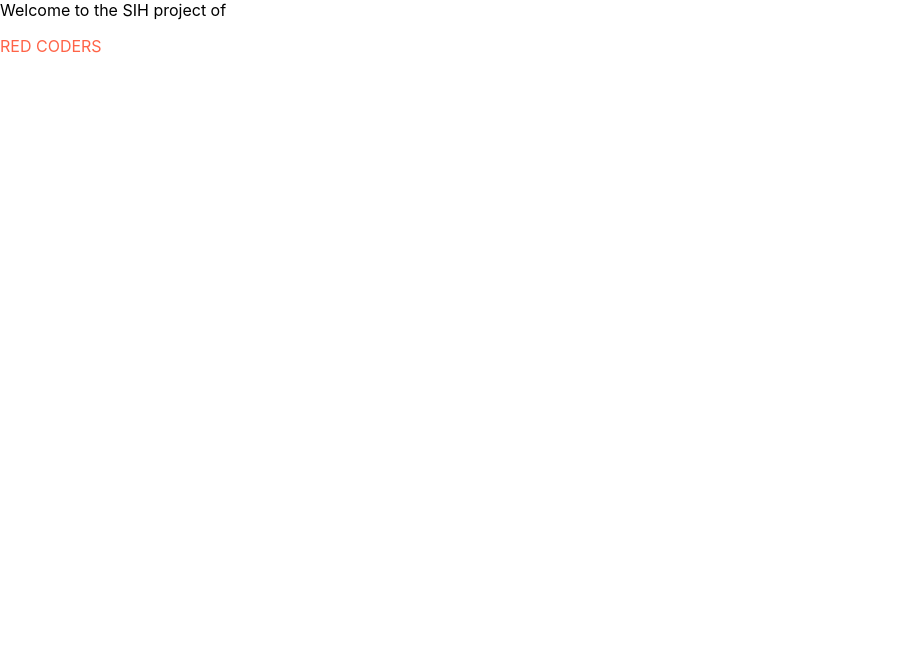
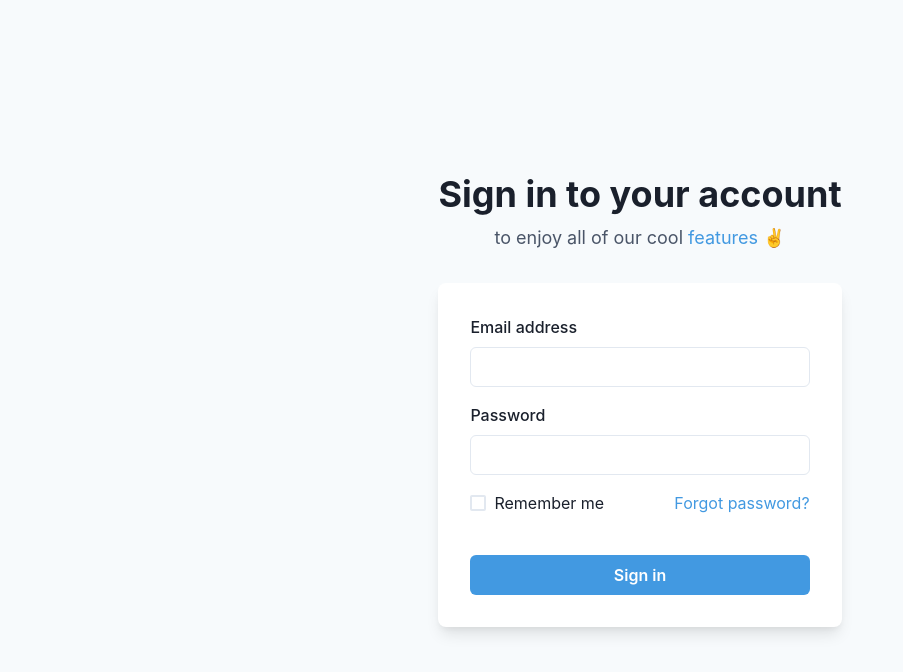
Before and after one commit to hariomkushwaha/KheloIndiaFrontend, a React (Create React App) app: page / in a window 1280 px wide. Shown: the top 672 px of the page, without its empty margins (0-903 px from the left). Built offline with nearby package versions, Linux system fonts and the light colour scheme.

Commit message:
chakra provider and tender form template

```diff
--- a/src/App.js
+++ b/src/App.js
@@ -1,8 +1,8 @@
 import "./App.css";
 import { useContext } from "react";
 import ProponentContext from "./context/ProponentContext";
-import { Text } from "@chakra-ui/react";
 import AdminContext from "./context/AdminContext";
+import TenderForm from "./components/pages/TenderForm";
 
 function App() {
   const { proponent } = useContext(ProponentContext);
@@ -10,9 +10,9 @@ function App() {
   return (
     <>
       <div>
-        Welcome to the SIH project of <Text color="tomato">RED CODERS</Text>
         {console.log("Proponent", proponent)}
         {console.log("Admin", admin)}
+        <TenderForm />
       </div>
     </>
   );
--- /dev/null
+++ b/src/components/Home.js
@@ -0,0 +1 @@
+//function to add two numbers
--- /dev/null
+++ b/src/components/pages/TenderForm.js
@@ -0,0 +1,70 @@
+import {
+  Flex,
+  Box,
+  FormControl,
+  FormLabel,
+  Input,
+  Checkbox,
+  Stack,
+  Link,
+  Button,
+  Heading,
+  Text,
+  useColorModeValue,
+} from "@chakra-ui/react";
+
+export default function TenderForm() {
+  return (
+    <Flex
+      minH={"100vh"}
+      align={"center"}
+      justify={"center"}
+      bg={useColorModeValue("gray.50", "gray.800")}
+    >
+      <Stack spacing={8} mx={"auto"} maxW={"lg"} py={12} px={6}>
+        <Stack align={"center"}>
+          <Heading fontSize={"4xl"}>Sign in to your account</Heading>
+          <Text fontSize={"lg"} color={"gray.600"}>
+            to enjoy all of our cool <Link color={"blue.400"}>features</Link> ✌️
+          </Text>
+        </Stack>
+        <Box
+          rounded={"lg"}
+          bg={useColorModeValue("white", "gray.700")}
+          boxShadow={"lg"}
+          p={8}
+        >
+          <Stack spacing={4}>
+            <FormControl id="email">
+              <FormLabel>Email address</FormLabel>
+              <Input type="email" />
+            </FormControl>
+            <FormControl id="password">
+              <FormLabel>Password</FormLabel>
+              <Input type="password" />
+            </FormControl>
+            <Stack spacing={10}>
+              <Stack
+                direction={{ base: "column", sm: "row" }}
+                align={"start"}
+                justify={"space-between"}
+              >
+                <Checkbox>Remember me</Checkbox>
+                <Link color={"blue.400"}>Forgot password?</Link>
+              </Stack>
+              <Button
+                bg={"blue.400"}
+                color={"white"}
+                _hover={{
+                  bg: "blue.500",
+                }}
+              >
+                Sign in
+              </Button>
+            </Stack>
+          </Stack>
+        </Box>
+      </Stack>
+    </Flex>
+  );
+}
--- a/src/index.js
+++ b/src/index.js
@@ -5,12 +5,17 @@ import App from "./App";
 import reportWebVitals from "./reportWebVitals";
 import { ProponentProvider } from "./context/ProponentContext";
 import { AdminProvider } from "./context/AdminContext";
+
+import { ChakraProvider } from "@chakra-ui/react";
+
 const root = ReactDOM.createRoot(document.getElementById("root"));
 root.render(
   <React.StrictMode>
     <ProponentProvider>
       <AdminProvider>
-        <App />
+        <ChakraProvider>
+          <App />
+        </ChakraProvider>
       </AdminProvider>
     </ProponentProvider>
   </React.StrictMode>
```
